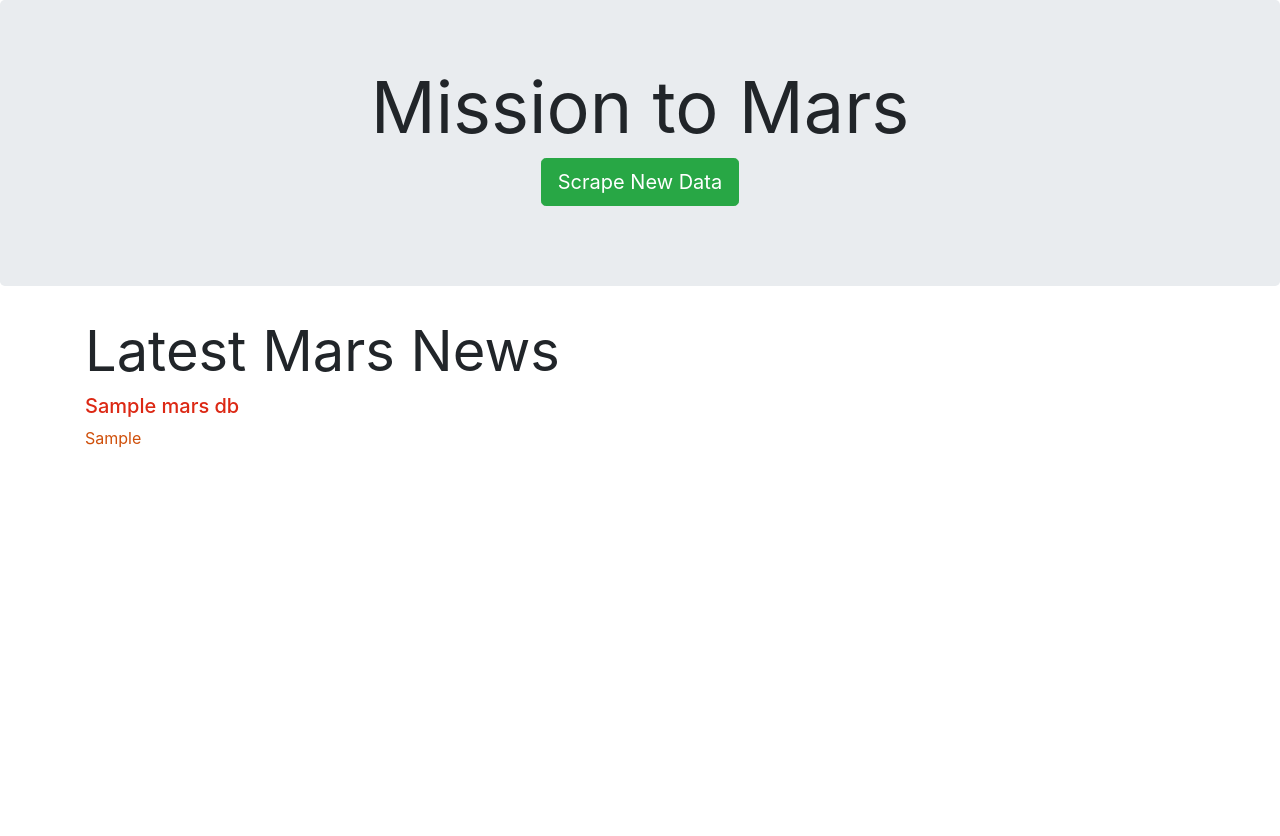
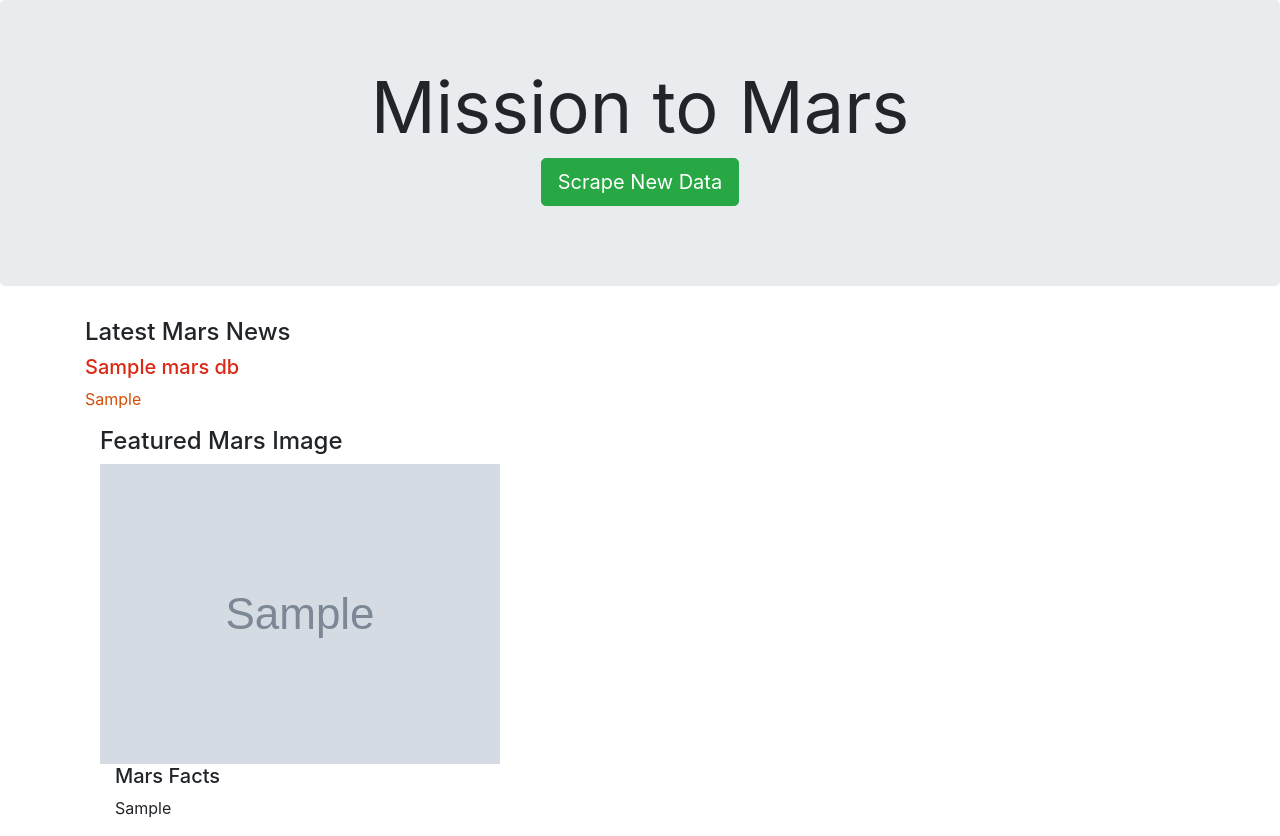
Before and after one commit to melfraas/web_scraping_challenge, a Flask app: page / in a window 1280 px wide. Before the commit the page ends 448 px from the top, so only its background shows below. Run offline with Flask 2, Linux system fonts and the light colour scheme; grey boxes marked "Sample" are stand-in pictures; a database or web service that is not in the repository returns one stand-in record (values such as "Sample title"); some libraries are stand-ins or nearby versions.

Commit message:
adding fact table

```diff
--- a/mission_to_mars.py
+++ b/mission_to_mars.py
@@ -92,7 +92,8 @@ def scrape():
         'news_title': news_title,
         'news_paragraph': news_p,
         'hemisphere_list': hemisphere_list,
-        'featured_image': photo_url
+        'featured_image': photo_url,
+        'fact_table': html_table
     }
     return mars_dict
 if __name__ == '__main__':
--- a/templates/index.html
+++ b/templates/index.html
@@ -20,9 +20,26 @@
         <p><a class="btn btn-success btn-lg" href="/scrape" role="button">Scrape New Data</a></p>
     </div>
     <div class="container">
-        <h1 class="display-4"><b>Latest Mars News</b></h1>
-        <h5 style="color: #dc2814">{{mars_data.news_title}}</h5>
-        <p style="color: #cf4f0a">{{mars_data.news_p}}</p>
-    </div>
+        <div class="row" id="mars-news">
+            <div class="col-lg-12"
+            <div class="media">
+                <div class="media-body">
+                    <h4>Latest Mars News</h4>
+                    <h5 style="color: #dc2814">{{mars_data.news_title}}</h5>
+                    <p style="color: #cf4f0a">{{mars_data.news_paragraph}}</p>
+                </div>
+                <div class="container">
+                    <div class="row" id="featured_img">
+                        <div class="col-lg-8">
+                            <h4>Featured Mars Image</h4>
+                            <img src="{{mars_data.featured_image}}" class="img-responsive"
+                                style="max-width:100%; max-height: auto;" alt="Mars Featured Image" />
+                                <div class="col-lg-4">
+                                    <h5>Mars Facts</h5>
+                                    <p>{{mars_data.fact_table}}</p>
+                                </div>
+                        </div>
+                    </div>
+                </div>
 
 </body>
```
